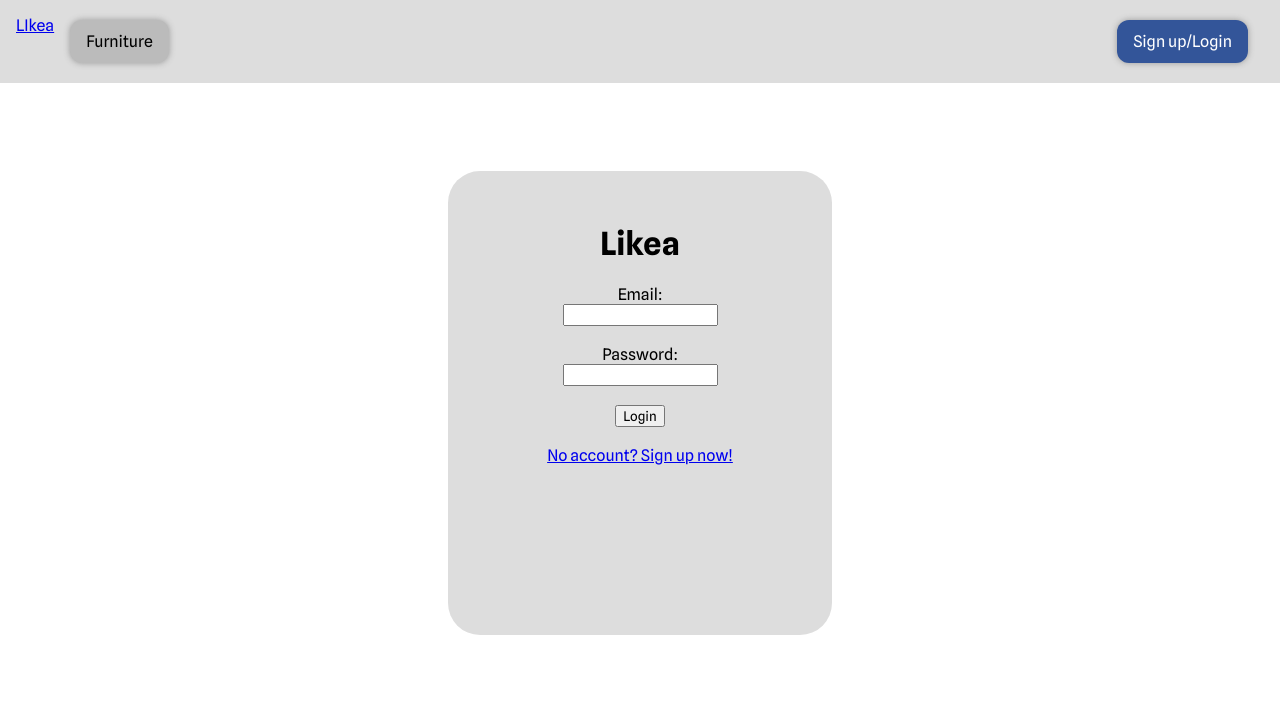
After one commit to PixelFrosty/LIkea, a PHP site: page /login.php in a window 1280 px wide. The commit adds this page. Shown: the top 722 px of the page. Run offline with PHP 8.4, Linux system fonts and the light colour scheme.

Commit message:
Login and signup fully functional (+some small css)

```diff
--- /dev/null
+++ b/css/index.css
@@ -0,0 +1,64 @@
+* {
+    font-family: "Spline Sans", sans-serif;
+}
+
+body {
+    margin: 0;
+}
+
+#navbar {
+    padding: 1em;
+    background: #ddd;
+    display: flex;
+
+    & #main {
+        margin-left: 1em;
+        margin-right: auto;
+    }
+
+    & #user {
+        margin-left: auto;
+        margin-right: 1em;
+    }
+
+    & #user {
+        margin-block: 1em;
+        display: flex;
+        & a {
+            margin-left: 1em;
+            background: #359;
+            color: #fff;
+            border-radius: 0.75em;
+            text-decoration: none;
+            padding-block: 0.75em;
+            padding-inline: 1em;
+            filter: drop-shadow(0 0 0.2em #999);
+            transition: background 0.3s ease-in-out, filter 0.3s ease-in-out;
+
+            &:hover{
+                background: #248;
+                filter: drop-shadow(0 0 0.4em #888);
+            }
+        }
+    }
+
+    & #main {
+        margin-block: 1em;
+        & a {
+            margin-right: 1em;
+            background: #bbb;
+            color: #000;
+            border-radius: 0.75em;
+            text-decoration: none;
+            padding-block: 0.75em;
+            padding-inline: 1em;
+            filter: drop-shadow(0 0 0.2em #999);
+            transition: background 0.3s ease-in-out, filter 0.3s ease-in-out;
+
+            &:hover{
+                background: #aaa;
+                filter: drop-shadow(0 0 0.4em #888);
+            }
+        }
+    }
+}
--- /dev/null
+++ b/css/login.css
@@ -0,0 +1,15 @@
+#container {
+    display: flex;
+    justify-content: center;
+    align-items: center;
+    height: 80vh;
+}
+
+#login {
+    text-align: center;
+    background: #ddd;
+    width: 20em;
+    height: 25em;
+    padding: 2em;
+    border-radius: 2em;
+}
--- /dev/null
+++ b/header.php
@@ -0,0 +1,52 @@
+<!DOCTYPE html>
+<head>
+    <meta charset="UTF-8">
+    <meta name="viewport" content="width=device-width, initial-scale=1">
+    <title></title>
+    <link href="css/index.css?v=<?php echo time(); ?>" rel="stylesheet">
+
+    <?php
+    if(isset($cssfile)) {
+        echo "<link href='css/$cssfile?v=<?php echo time(); ?>' rel='stylesheet'>";
+    }
+    ?>
+
+    <link rel="preconnect" href="https://fonts.googleapis.com">
+    <link rel="preconnect" href="https://fonts.gstatic.com" crossorigin>
+    <link href="https://fonts.googleapis.com/css2?family=Spline+Sans:wght@300..700&display=swap" rel="stylesheet">
+</head>
+
+<div id="navbar">
+    <div id="title">
+        <?php
+
+        $title = "LIkea";
+
+        echo "<a href='/home.php' id='title'> $title </a>";
+
+        ?>
+    </div>
+    <div id="main">
+        <a href="/furniture">Furniture</a>
+    </div>
+    <div id="user">
+        <div id="name">
+            <?php
+                    if (isset($_SESSION['id'])) {
+                        $name = $_SESSION['username'];
+                        echo "Welcome back <b>$name</b>!";
+                    }
+            ?>
+        </div>
+        <div id="manage">
+            <?php
+                    if (isset($_SESSION['id'])) {
+                        echo "<a href='/profile.php'> Manage Account</a>";
+                        echo "<a href='/logout.php'> Logout </a>";
+                    } else {
+                        echo "<a href='/login.php'>Sign up/Login</a>";
+                    }
+            ?>
+        </div>
+    </div>
+</div>
--- /dev/null
+++ b/login.php
@@ -0,0 +1,68 @@
+<?php
+session_start();
+$cssfile = 'login.css';
+include 'header.php';
+
+// incase user uses link to login, but is already logged in
+if (isset($_SESSION['id'])) {
+    header("Location: home.php");
+    exit;
+}
+
+    if (isset($_POST['login_request'])) {
+
+        $mysql_servername = 'localhost';
+        $mysql_username = "root";
+        $mysql_password = "";
+        $mysql_dbname = "likeadb";
+        $conn = new mysqli($mysql_servername, $mysql_username, $mysql_password, $mysql_dbname) or
+        die("Connection failed: %s\n". $conn -> error);
+
+        $email = $_POST['email'];
+        $password = $_POST['password'];
+
+        $get_user = "SELECT name, email, password, ID, regionID FROM user WHERE email='$email'";
+        $result = $conn->query($get_user);
+        $row = $result->fetch_assoc();
+
+    if (isset($row['email']) && $email === $row['email'] && password_verify($password, $row['password'])){
+        // TODO: placeholder until actual db setup
+        $_SESSION['email'] = $row['email'];
+        $_SESSION['username'] = $row['name'];
+        $_SESSION['id'] = $row['ID'];
+        $_SESSION['date'] = $row['date'];
+        $_SESSION['region'] = $row['regionID'];
+
+        header("Location: home.php");
+        exit;
+    } else {
+        // set local variable if invalid login attempt
+        $error = 'Invalid email or password.';
+    }
+}
+?>
+
+<div id="container">
+    <div id="login">
+
+        <h1 id="notice">Likea</h1>
+
+        <form method="POST" action="">
+            <label for="email">Email:</label> <br>
+            <input type="text" id="email" name="email" required> <br> <br>
+            <label for="password">Password:</label> <br>
+            <input type="password" id="password" name="password" required> <br> <br>
+            <input type="submit" value="Login" name="login_request">
+        </form>
+        <br>
+        <a href="signup.php">No account? Sign up now!</a>
+
+        <?php
+        if (isset($error)) {
+            echo "<br>";
+            echo "<br>";
+            echo "<p style='color:red;'>$error</p>";
+        }
+        ?>
+    </div>
+</div>
```
Also changed, not shown: css/home.css (deleted, +0 -17 lines), home.php (+5 -31 lines), logout.php (added, +11 -0 lines), signedup.php (added, +12 -0 lines), signup.php (added, +86 -0 lines).
